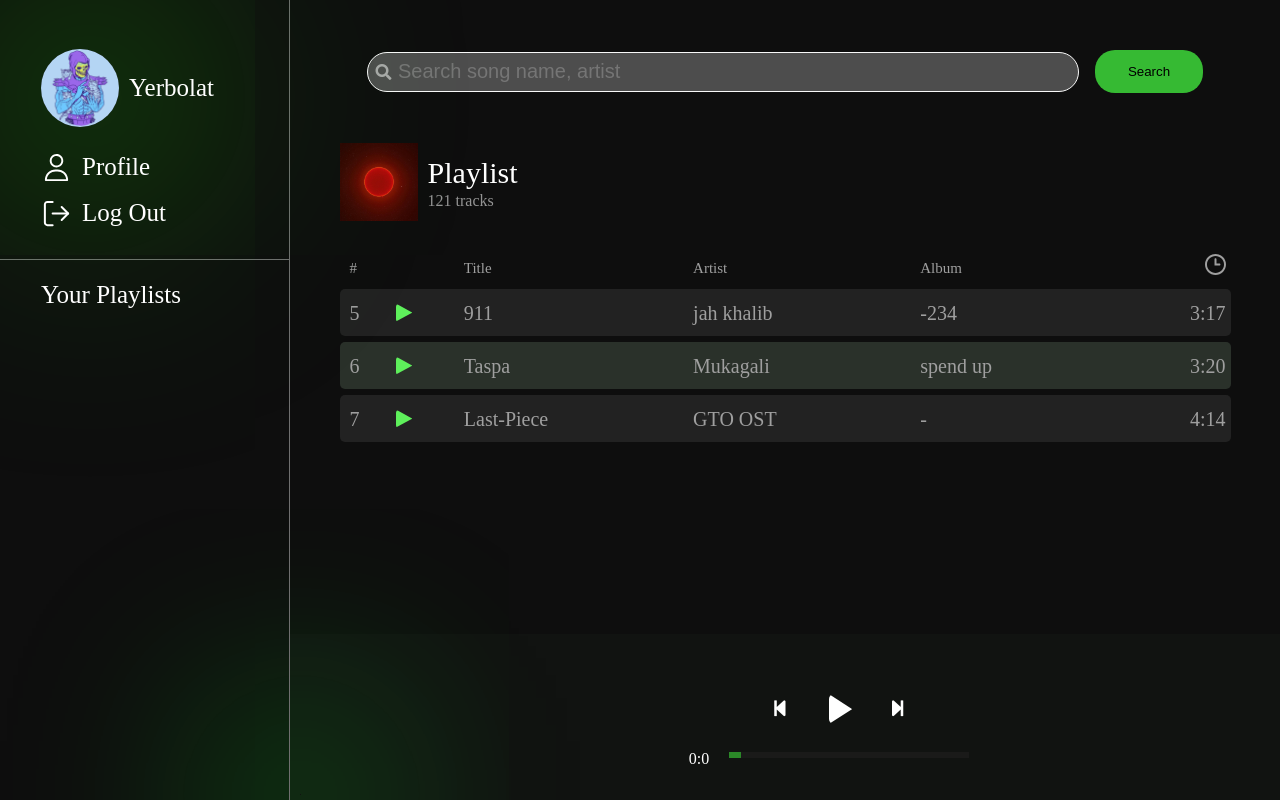
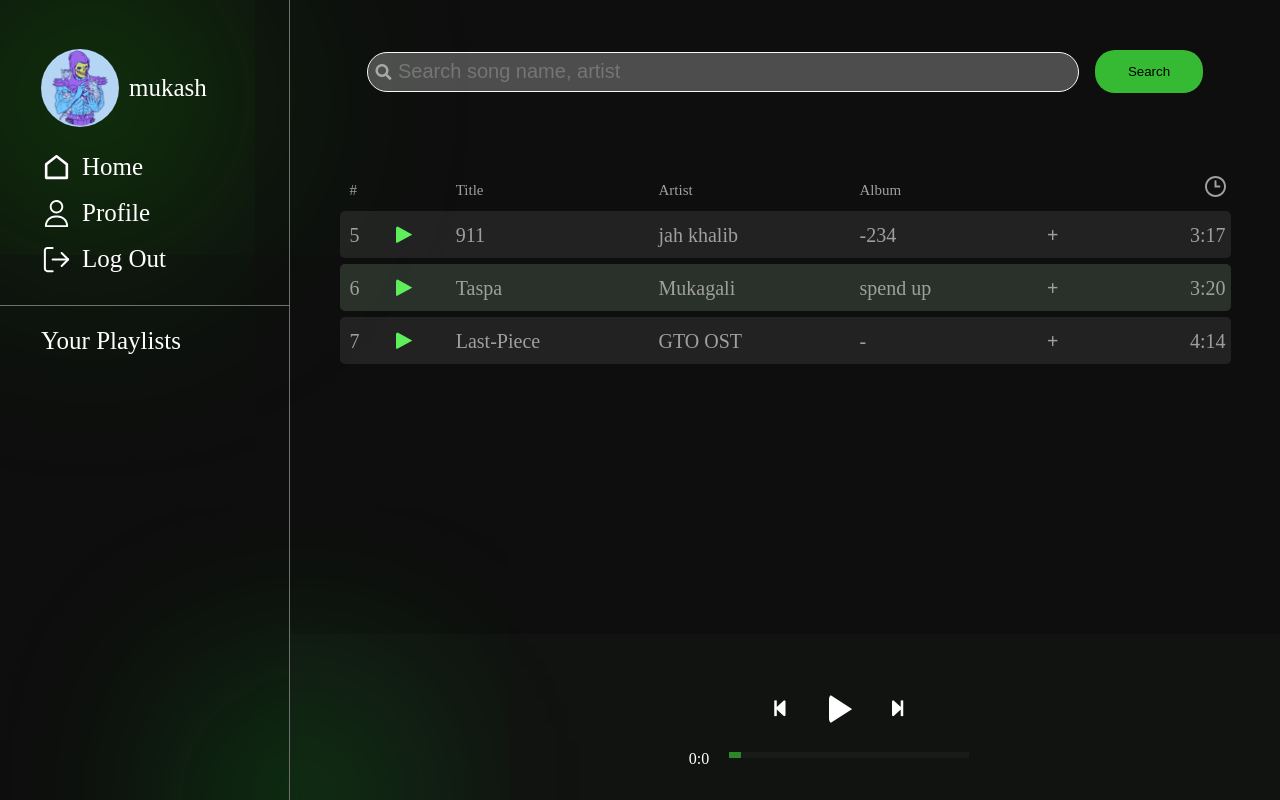
Before and after one commit to yeboka/tyndama, a Django app: page / in a window 1280 px wide. Run offline with Django 4.2, Linux system fonts and the light colour scheme; a user stored in the database is signed in; data comes from the database, SQL or seed files in the repository; both versions use the stored data as it was after the commit; some web fonts are replaced.

Commit message:
adding sonds to playlist from homepage

```diff
--- a/static/tyndama/css/styles.css
+++ b/static/tyndama/css/styles.css
@@ -82,6 +82,7 @@
 .playlists {
     padding: 20px 0 30px 41px;
 }
+
 
 .playlists h4 {
     margin: 0;
@@ -184,11 +185,28 @@
     margin-left: 16px;
 }
 
+.all-playlists {
+    width: 90%;
+    display: flex;
+    flex-wrap: wrap;
+    margin-top: 50px;
+    flex-direction: row;
+}
+
+.all-playlists-item {
+    margin-right: 30px;
+    padding-right: 20px ;
+    width: 30%;
+    display: flex;
+    align-items: center;
+}
+
 .curr-playlist {
     display: flex;
     align-items: center;
     width: 90%;
     margin-top: 50px;
+    /*padding-right: 30px;*/
 }
 
 .big {
@@ -242,6 +260,7 @@
 }
 
 .wrapper-table {
+    position: relative;
     margin-top: 1rem;
     width: 100%;
     display: flex;
@@ -518,3 +537,70 @@
     background-color: #36BA33;
     cursor: pointer;
 }
+
+
+
+/*POP UP*/
+
+.expand-button {
+  cursor: pointer;
+  font-size: 20px;
+  font-weight: bold;
+  width: 35px;
+  text-align: center;
+  color: #9F9F9F;
+  right: 15px;
+  bottom: 15px;
+  z-index: 10;
+  transition: transform 0.1s ease-in;
+
+}
+
+.expand > ul {
+    width: 100%;
+    padding: 10px;
+    margin: 0;
+    background-color: #0E0E0E;
+    border-radius: 5px;
+}
+
+.expand > ul > li:hover {
+    background-color: #222222;
+    border-radius: 5px;
+    cursor: pointer;
+}
+
+.expand-button.rotate {
+  transform: rotate(-45deg);
+}
+
+.expand {
+    position: absolute;
+  right: 15px;
+  bottom: 15px;
+  width: 0;
+  height: 0;
+  text-align: center;
+  transition: all 0.1s ease-in;
+}
+
+.expand * {
+  display: none;
+  color: #9F9F9F;
+}
+
+.expand.active {
+    top: 50%;
+    left: 50%;
+    transform: translate(-50%, -50%);
+  /*right: 0;*/
+  /*bottom: 0;*/
+  width: 30%;
+  /*height:;*/
+  padding: 5px;
+  border-radius: 0;
+}
+
+.expand.active * {
+  display: block;
+}
--- a/templates/tyndama/home.html
+++ b/templates/tyndama/home.html
@@ -19,9 +19,13 @@
     <div class="info">
         <div class="profile-info">
             <div class="avatar" style="background-image: url('{% static 'tyndama/img/g9DlTPEgG_s.jpg' %}');"></div>
-            <h4 class="name">Yerbolat</h4>
+            <h4 class="name">{{ user.username }}</h4>
         </div>
         <div class="buttons">
+            <a href="{% url 'home' %}">
+                <img src="{% static 'tyndama/img/home.svg' %}" alt="">
+                <span>Home</span>
+            </a>
             <a href="">
                 <img src="{% static 'tyndama/img/profile.svg' %}" alt="">
                 <span>Profile</span>
@@ -56,13 +60,18 @@
                 <button type="submit" class="search-button">Search</button>
             </form>
         </div>
-        <div class="curr-playlist">
-            <div class="img-wrapper big"
-                 style="background-image: url('{% static 'tyndama/img/PKQqPbaUp6s.jpg' %}')"></div>
-            <div class="playlist-info mr">
-                <p class="big-title">Playlist</p>
-                <p class="big-num-of-tracks">121 tracks</p>
-            </div>
+        <div class="all-playlists">
+            {% for item in playlist %}
+
+                <a href="{% url 'playlist' playlist_id=item.id %}" class="all-playlists-item mr">
+                    <div class="img-wrapper big"
+                         style="background-image: url('{% static 'tyndama/img/PKQqPbaUp6s.jpg' %}')"></div>
+                    <div class="playlist-info mr">
+                        <p class="big-title">{{ item.name }}</p>
+                        <p class="big-num-of-tracks">{{ item.get_num_of_tracks }} tracks</p>
+                    </div>
+                </a>
+            {% endfor %}
         </div>
     </div>
     <div class="mid-block">
@@ -74,6 +83,7 @@
                 <th>Title</th>
                 <th>Artist</th>
                 <th>Album</th>
+                <th></th>
                 <th>
                     <img src="{% static 'tyndama/img/clock.svg' %}" alt="time">
                 </th>
@@ -93,6 +103,16 @@
                         <td>{{ i.name }}</td>
                         <td>{{ i.singer }}</td>
                         <td>{{ i.album }}</td>
+                        <td>
+                            <div class="expand" id="expand{{ i.song_id }}">
+                                <ul>
+                                    {% for p in playlist %}
+                                        <li onclick="addToPlaylist('{{ i.song_id }}', '{{ p.id }}')">{{ p.name }}</li>
+                                    {% endfor %}
+                                </ul>
+                            </div>
+                            <div id="expand-button" class="expand-button" onclick="pop_up('expand{{ i.song_id }}')">+</div>
+                        </td>
                         <td>{{ i.time }}</td>
                     </tr>
                 {% endfor %}
@@ -146,6 +166,7 @@
         </div>
     </div>
 </div>
+{% csrf_token %}
 <script>
     let isPlaying = false;
     let currentMusic = 1;
@@ -272,6 +293,44 @@
         currentMusic--;
 
     }
+
+    function pop_up(id) {
+        console.log('open')
+        console.log(id)
+        document.getElementById(id).classList.toggle('active');
+        this.classList.toggle('rotate');
+    }
+
+    function addToPlaylist(songId, playlistId) {
+        // Retrieve the CSRF token value
+        const csrftoken = document.querySelector('[name=csrfmiddlewaretoken]').value;
+        console.log(songId + " " + playlistId)
+        // Create the POST request
+        const request = new XMLHttpRequest();
+        request.open('POST', '/add_to_playlist/');
+        request.setRequestHeader('Content-Type', 'application/x-www-form-urlencoded');
+        request.setRequestHeader('X-CSRFToken', csrftoken);
+
+        // Handle the response
+        request.onload = function() {
+            if (request.status === 200) {
+                const response = JSON.parse(request.responseText);
+                if (response.success) {
+                    console.log('Song added to playlist successfully');
+                } else {
+                    console.log('Failed to add song to playlist:', response.error);
+                }
+            } else {
+                console.log('Error:', request.statusText);
+            }
+        };
+
+        // Send the request with the song_id and playlist_id as parameters
+        const params = `song_id=${encodeURIComponent(songId)}&playlist_id=${encodeURIComponent(playlistId)}`;
+        request.send(params);
+        location.reload()
+    }
+
     {##}
     {#setMusic(data[0].path, 1, data[0].name, data[0].artist, data[0].img);#}
 </script>
--- a/templates/tyndama/playlist.html
+++ b/templates/tyndama/playlist.html
@@ -22,6 +22,10 @@
             <h4 class="name">Yerbolat</h4>
         </div>
         <div class="buttons">
+            <a href="{% url 'home' %}">
+                <img src="{% static 'tyndama/img/home.svg' %}" alt="">
+                <span>Home</span>
+            </a>
             <a href="">
                 <img src="{% static 'tyndama/img/profile.svg' %}" alt="">
                 <span>Profile</span>
--- a/tyndama/models.py
+++ b/tyndama/models.py
@@ -1,6 +1,6 @@
 from django.db import models
 
-from .helper import  get_time
+from .helper import get_time
 from django.contrib.auth.models import User
 
 
--- a/tyndama/urls.py
+++ b/tyndama/urls.py
@@ -12,4 +12,5 @@
     path('user_profile/', views.user_profile, name='user_profile'),
     path('playlist/<int:playlist_id>/', views.playlist_detail, name='playlist'),
     path('admin_panel/', views.admin_panel, name='admin_panel'),
+    path('add_to_playlist/', views.add_to_playlist, name='add_to_playlist')
 ]
--- a/tyndama/views.py
+++ b/tyndama/views.py
@@ -1,5 +1,5 @@
 from django.contrib.auth.decorators import login_required, user_passes_test
-from django.http import HttpResponseRedirect
+from django.http import HttpResponseRedirect, JsonResponse
 from django.shortcuts import render, redirect
 from .models import Music, Playlist
 from mutagen.mp3 import MP3
@@ -17,10 +17,12 @@
 
 @login_required(login_url=login)
 def home(request):
+    user = request.user
+    print(user)
     music = Music.objects.all()
     playlist = Playlist.objects.filter(user=request.user)
 
-    return render(request, 'tyndama/home.html', {'music': music, 'playlist': playlist})
+    return render(request, 'tyndama/home.html', {'music': music, 'playlist': playlist, 'user': user})
 
 
 def registerPage(request):
@@ -131,3 +133,26 @@
     else:
        context = {'music': music}
        return render(request, 'tyndama/delete_music.html', context)
+
+
+def add_to_playlist(request):
+    if request.method == 'POST':
+        song_id = request.POST.get('song_id')
+        playlist_id = request.POST.get('playlist_id')
+        print(f'{song_id}   {playlist_id}')
+        try:
+            song = Music.objects.get(song_id=song_id)
+            print(song)
+            playlist = Playlist.objects.get(id=playlist_id)
+            print(f'Users : {playlist.user}')
+            print(playlist.songs.all())
+            playlist.songs.add(song)
+            print(playlist.songs.all())
+            playlist.save()
+            print('success')
+            return JsonResponse({'success': True})
+        except (Music.DoesNotExist, Playlist.DoesNotExist):
+            print('failed')
+            return JsonResponse({'success': False, 'error': 'Invalid song or playlist ID'})
+    else:
+        return JsonResponse({'success': False, 'error': 'Invalid request method'})
```
Also changed, not shown: db.sqlite3, media/images_1/IMG_0483.PNG (added), static/tyndama/img/home.svg (added), 1 other file.
